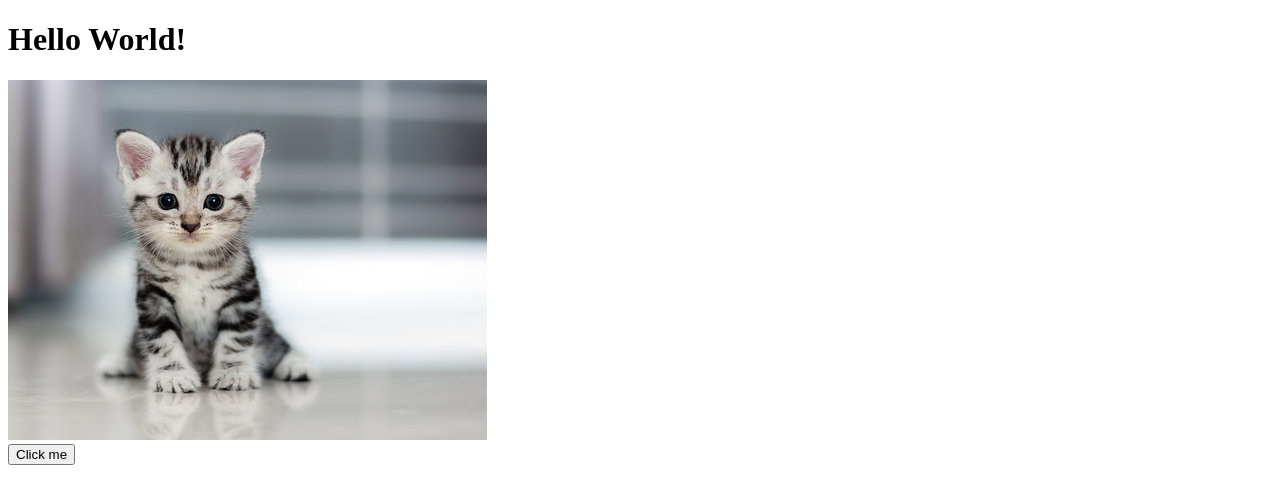
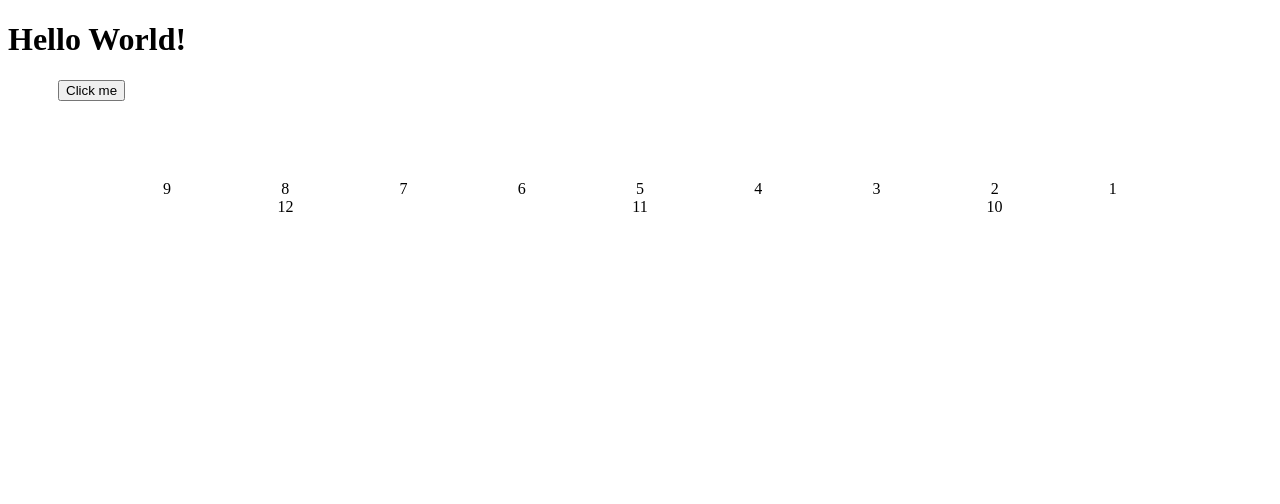
Before and after one commit to Gansito0/upgraded-gerbanzo, a plain HTML site: page index.html in a window 1280 px wide. Drawn offline with nearby package versions, Linux system fonts and the light colour scheme.

Commit message:
reviwed flexbox

```diff
--- a/css/style.css
+++ b/css/style.css
@@ -5,3 +5,16 @@
     top: 0;
     left: 0;
 }
+
+.numbers{
+    display: flex;
+    flex-direction: row-reverse;
+    justify-content: space-around;
+    align-items: flex-end;
+    flex-wrap: wrap;
+}
+
+div {
+    margin-left: 50px;
+    margin-right:50px;
+}
--- a/index.html
+++ b/index.html
@@ -12,8 +12,22 @@
     <!-- Your content goes here -->
     <h1>Hello World!</h1>
     <div id="kitty">
-        <img src="images/kitten.jpg" alt="This is a kitten.">
         <button id="btn">Click me</button>
     </div>
+    <div>
+        <div class="numbers">
+        <div>1</div>
+        <div>2</div>
+        <div>3</div>
+        <div>4</div>
+        <div>5</div>
+        <div>6</div>
+        <div>7</div>
+        <div>8</div>
+        <div>9</div>
+        <div>10</div>
+        <div>11</div>
+        <div>12</div>
+    </dive>
 </body>
 </html>
```
